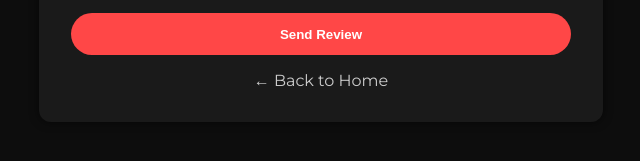
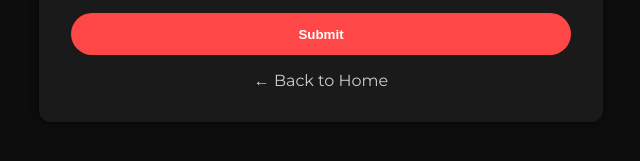
Before and after one commit to alexiadepagne/a.depagne.github.io, a plain HTML site: page review.html in a window 1280 px wide. Shown: the part 559-720 px from the top of the page, 319-959 px from the left. Drawn offline with Linux system fonts and the light colour scheme.

Commit message:
Update review.html

```diff
--- a/review.html
+++ b/review.html
@@ -83,7 +83,7 @@
       <input type="text" name="name" placeholder="Your Name" required />
       <input type="email" name="email" placeholder="Your Email" required />
       <textarea name="message" placeholder="Leave your review here..." rows="5" required></textarea>
-      <button type="submit">Send Review</button>
+      <button type="submit">Submit</button>
     </form>
     <a href="index.html" class="back-link">← Back to Home</a>
   </div>
```
